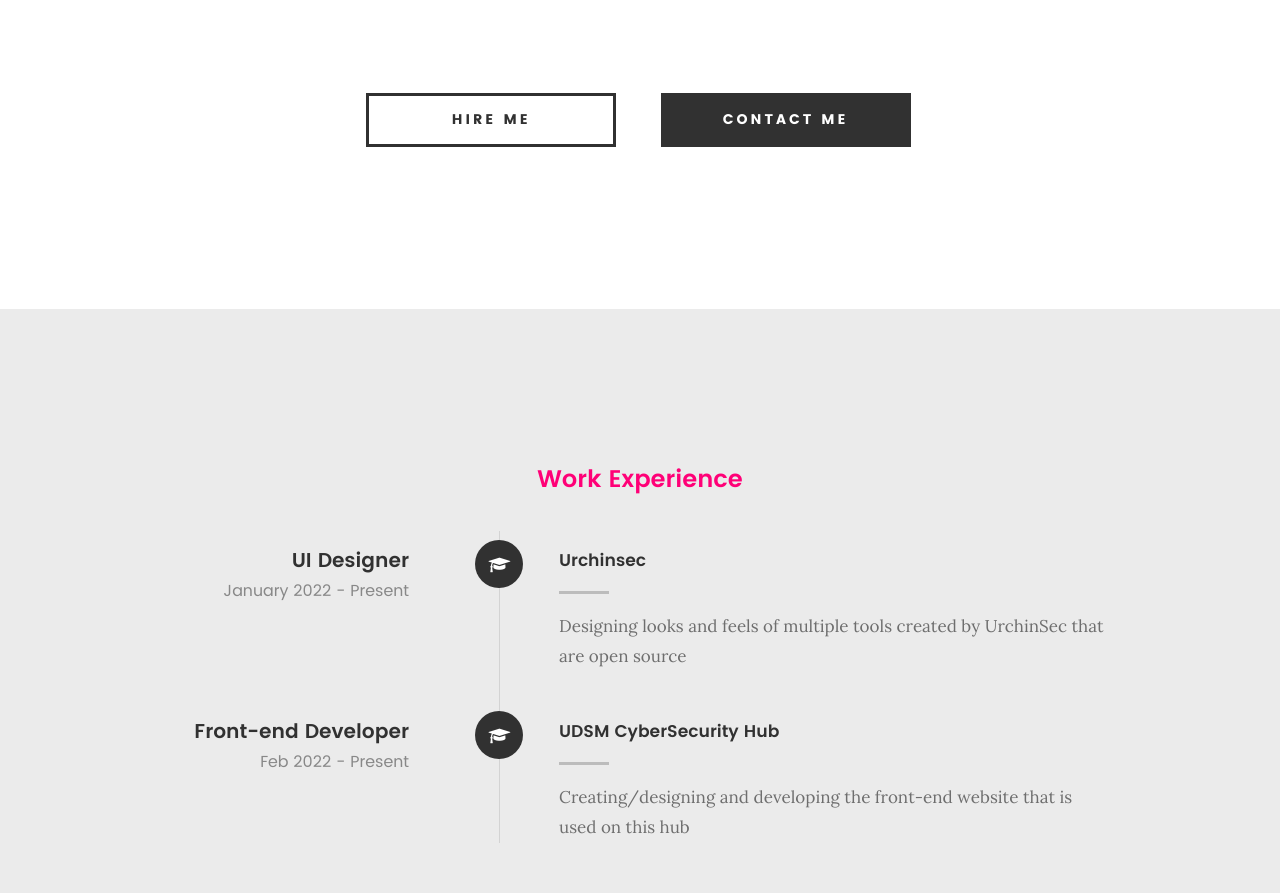
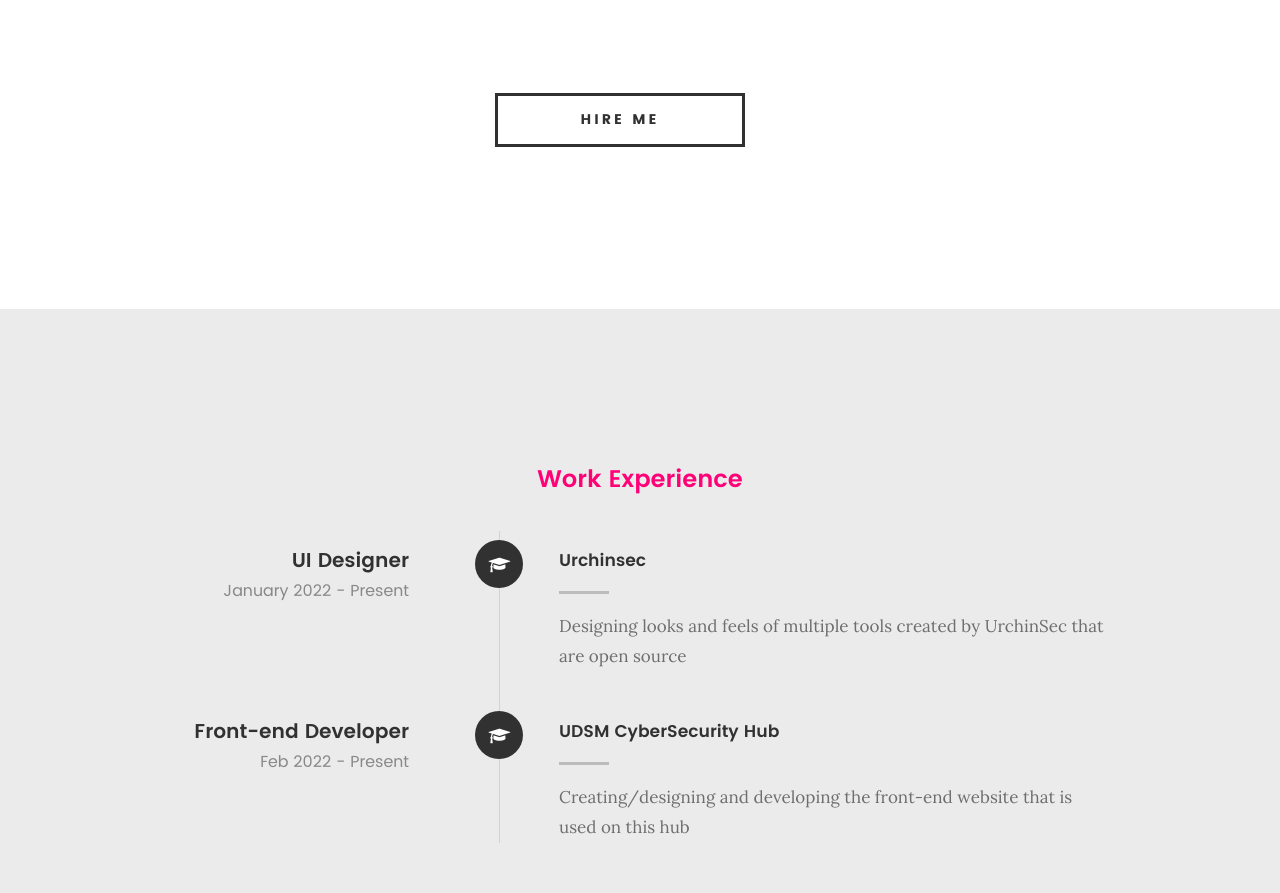
Before and after one commit to nerd1408/1408.github.io, a plain HTML site: page index.html in a window 1280 px wide. Shown: the part 1382-2275 px from the top of the page. Drawn offline with Linux system fonts and the light colour scheme; files whose address does not match are found by name.

Commit message:
Update index.html

```diff
--- a/index.html
+++ b/index.html
@@ -195,7 +195,7 @@
 	<div class="row button-section">
 		<div class="col-twelve">
 			<a href="#contact" title="Hire Me" class="button stroke smoothscroll">Hire Me</a>
-			<a href="#contact" title="Download CV" class="button button-primary">Contact me </a>
+
 		</div>
 	</div>
 
```
